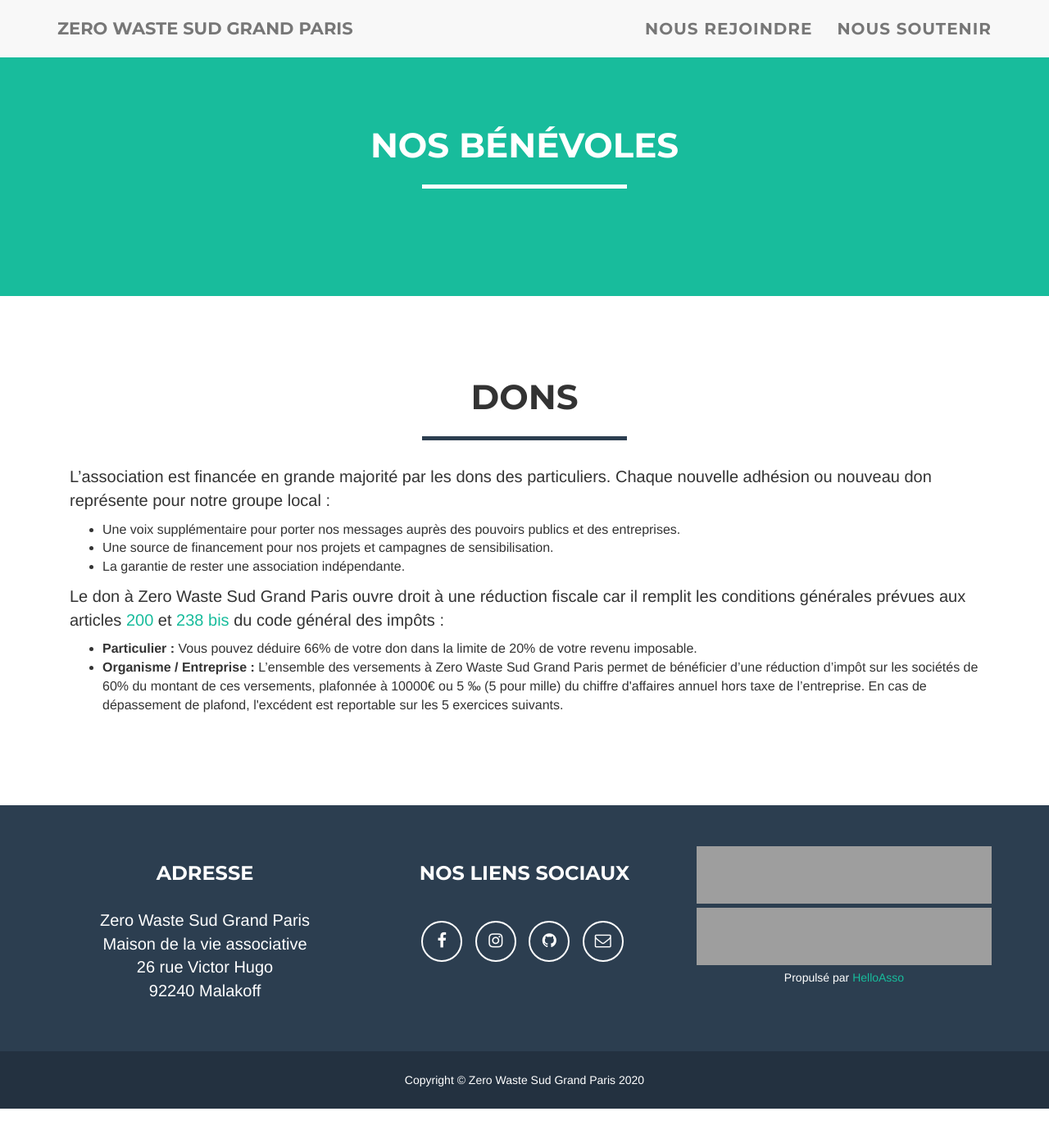
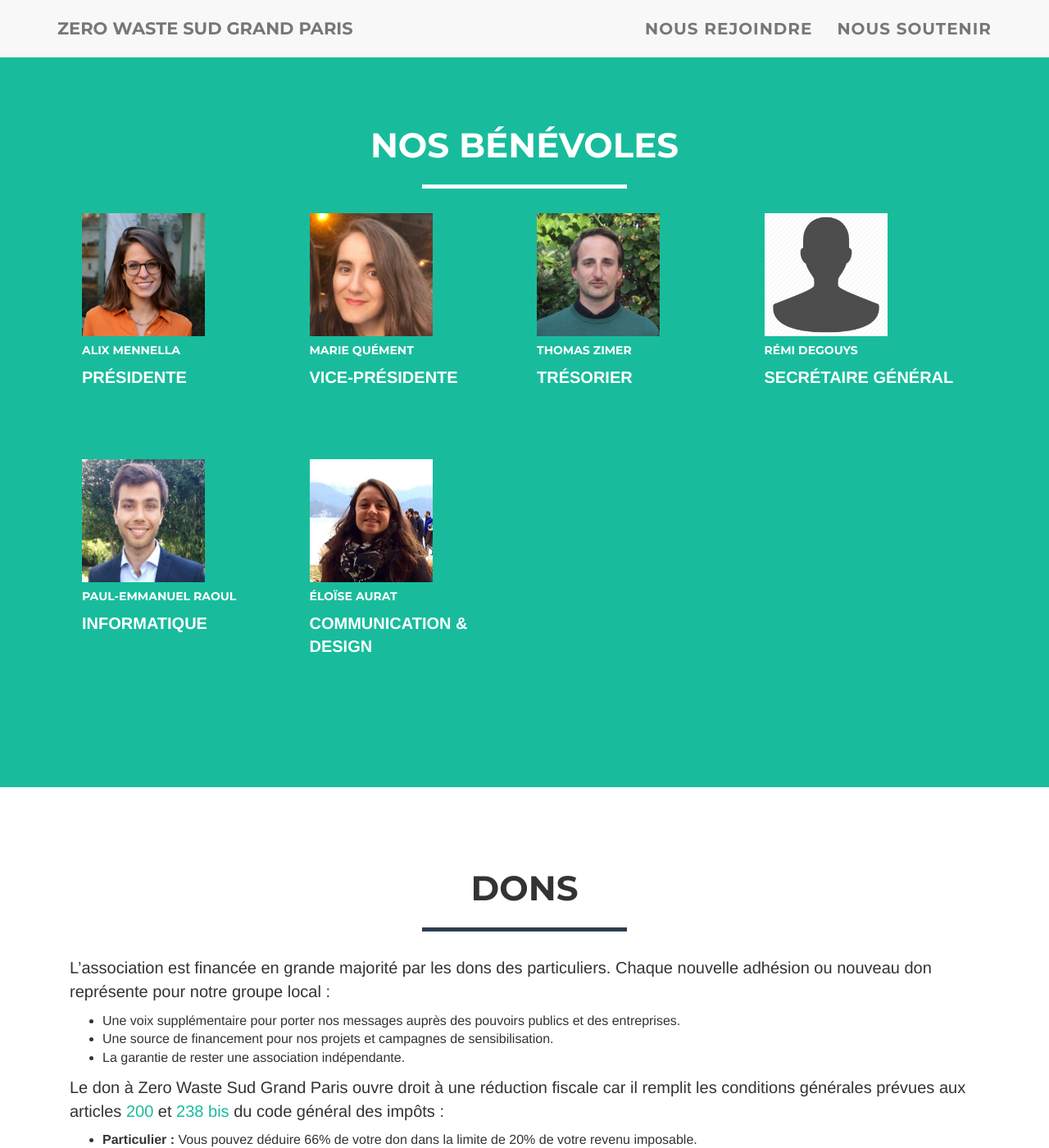
Before and after one commit to zerowastesgp/www.zerowastesgp.fr, a Jekyll site: the page built from index.html, in a window 1280 px wide and 1400 px high, scrolled down 1369 px. Shown: the whole window at 82% size. Built offline with Jekyll 4.4.1, drawn with Linux system fonts in a browser that asks for light colours; before the commit the page ends 2721 px from its top, so only the background shows below that; grey boxes are pictures that could not be loaded.

Commit message:
Add volunteers' pictures

```diff
--- a/_data/info.yaml
+++ b/_data/info.yaml
@@ -16,3 +16,23 @@ social:
     url: mailto:sudgrandparis@zerowastefrance.org
 
 copyright: Zero Waste Sud Grand Paris
+
+volunteers:
+  - name: Alix Mennella
+    role: Présidente
+    picture: alix-mennella.jpg
+  - name: Marie Quément
+    role: Vice-présidente
+    picture: marie-quement.jpg
+  - name: Thomas Zimer
+    role: Trésorier
+    picture: thomas-zimer.jpg
+  - name: Rémi Degouys
+    role: Secrétaire général
+    picture: no_profile_img.png
+  - name: Paul-Emmanuel Raoul
+    role: Informatique
+    picture: paul-raoul.jpg
+  - name: Éloïse Aurat
+    role: Communication & Design
+    picture: eloise-aurat.jpg
--- /dev/null
+++ b/_sass/home.scss
@@ -0,0 +1,12 @@
+#nos-benevoles {
+  .volunteer {
+    min-height: 300px;
+  }
+
+  .avatar {
+    img {
+      max-width: 150px;
+      background-color: white;
+    }
+  }
+}
--- a/assets/css/main.scss
+++ b/assets/css/main.scss
@@ -28,5 +28,6 @@ $sub-text-font-weight:          300;
 // Imports
 
 @import
-  "base"
+  "base",
+  "home"
 ;
--- a/index.html
+++ b/index.html
@@ -29,6 +29,15 @@ permalink: /
   </div>
   <hr class="separator-light">
   <div class="col-lg-12">
+    {% for volunteer in site.data.info.volunteers %}
+    <div class="col-lg-3 col-md-6 mb-lg-0 mb-5 volunteer">
+      <div class="avatar mx-auto">
+        <img src="/assets/images/{{ volunteer.picture }}" class="rounded-circle z-depth-1" alt="{{ volunteer.name }}">
+      </div>
+      <h5 class="font-weight-bold mt-4 mb-3">{{ volunteer.name }}</h5>
+      <p class="text-uppercase blue-text"><strong>{{ volunteer.role }}</strong></p>
+    </div>
+    {% endfor %}
   </div>
 </div>
 </section>
```
Also changed, not shown: assets/images/alix-mennella.jpg (added), assets/images/eloise-aurat.jpg (added), assets/images/marie-quement.jpg (added), assets/images/no_profile_img.png (added), assets/images/paul-raoul.jpg (added), assets/images/thomas-zimer.jpg (added).
